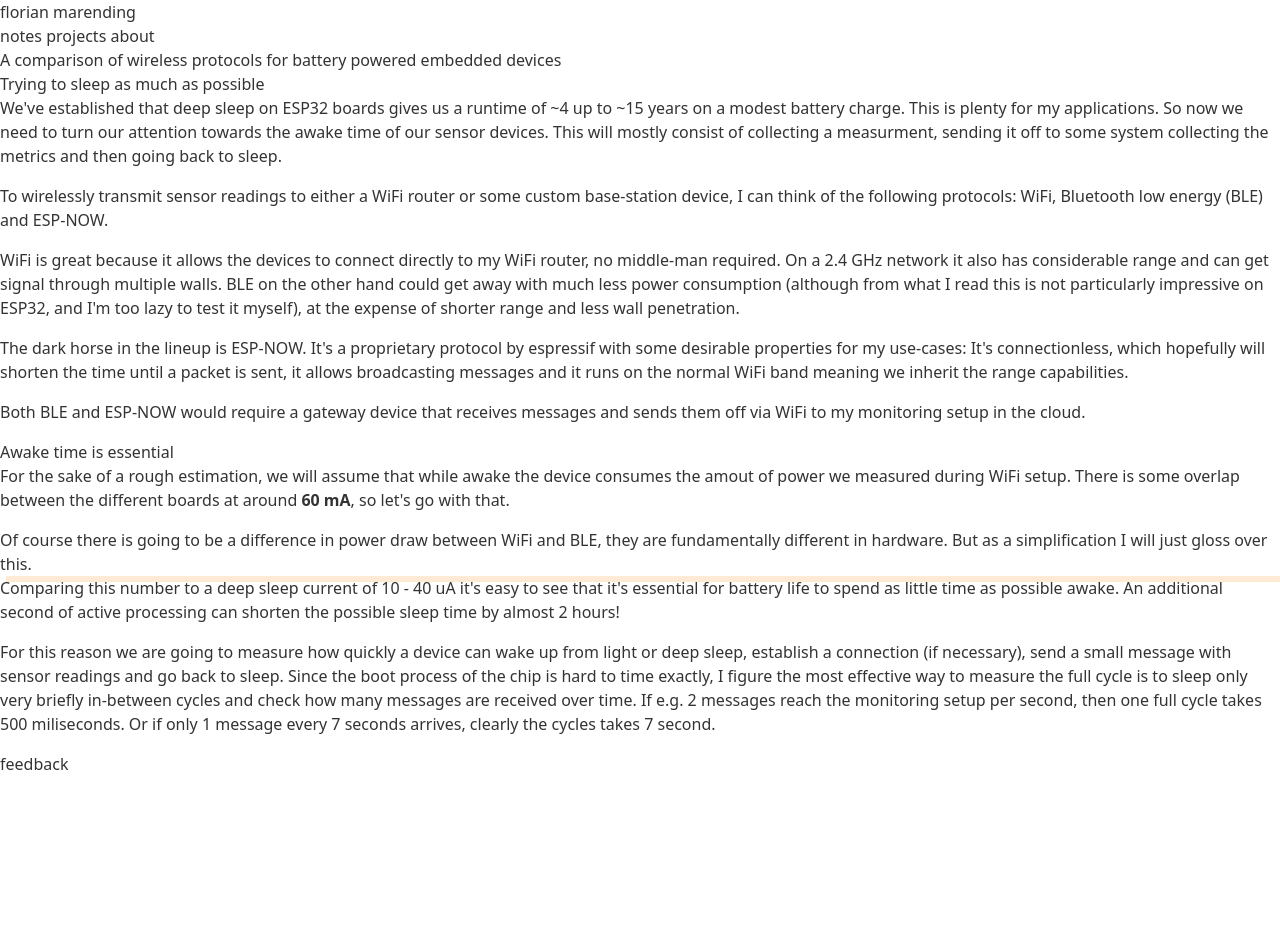
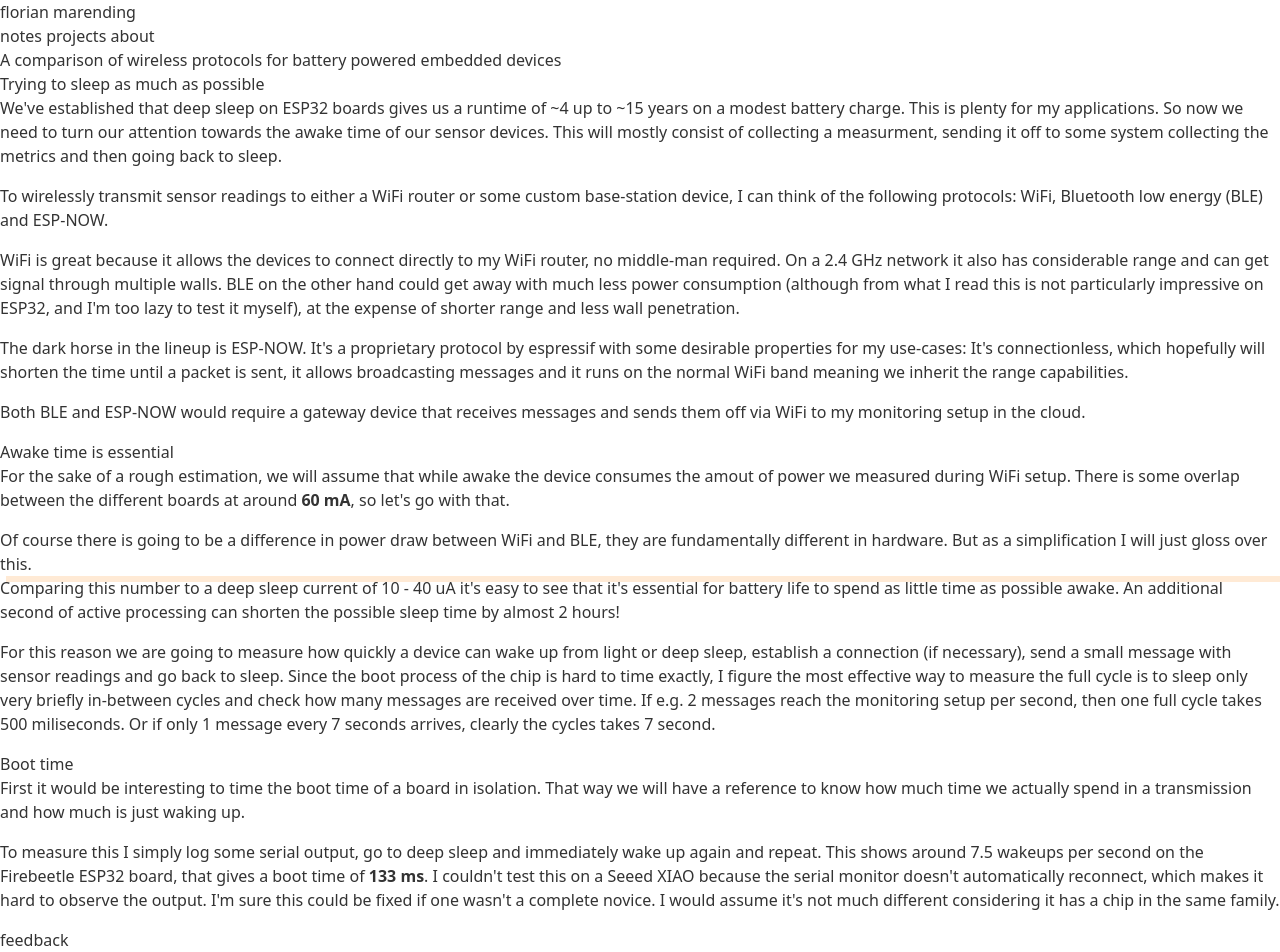
Before and after one commit to beingflo/marending.dev, a SvelteKit app: page /notes/esp-protocol in a window 1280 px wide. Before the commit the page ends 800 px from the top, so only its background shows below. Built offline with nearby package versions, Linux system fonts and the light colour scheme.

Commit message:
[esp-protocol] Continue writing

```diff
--- a/src/routes/notes/esp-protocol/+page.svelte
+++ b/src/routes/notes/esp-protocol/+page.svelte
@@ -58,4 +58,17 @@
 		per second, then one full cycle takes 500 miliseconds. Or if only 1 message every 7 seconds
 		arrives, clearly the cycles takes 7 second.
 	</P>
+	<H2>Boot time</H2>
+	<P
+		>First it would be interesting to time the boot time of a board in isolation. That way we will
+		have a reference to know how much time we actually spend in a transmission and how much is just
+		waking up.</P>
+	<P>
+		To measure this I simply log some serial output, go to deep sleep and immediately wake up again
+		and repeat. This shows around 7.5 wakeups per second on the Firebeetle ESP32 board, that gives a
+		boot time of <b>133 ms</b>. I couldn't test this on a Seeed XIAO because the serial monitor
+		doesn't automatically reconnect, which makes it hard to observe the output. I'm sure this could
+		be fixed if one wasn't a complete novice. I would assume it's not much different considering it
+		has a chip in the same family.
+	</P>
 </Note>
```
